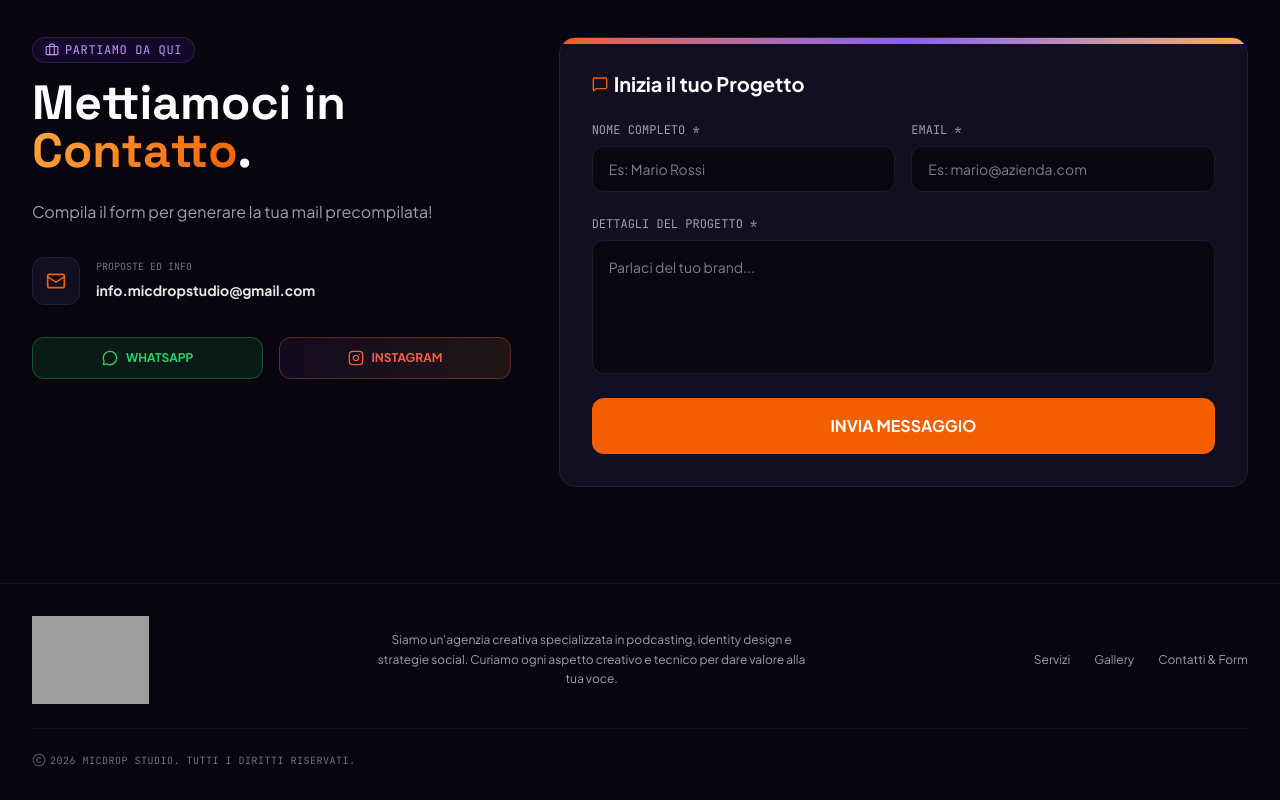
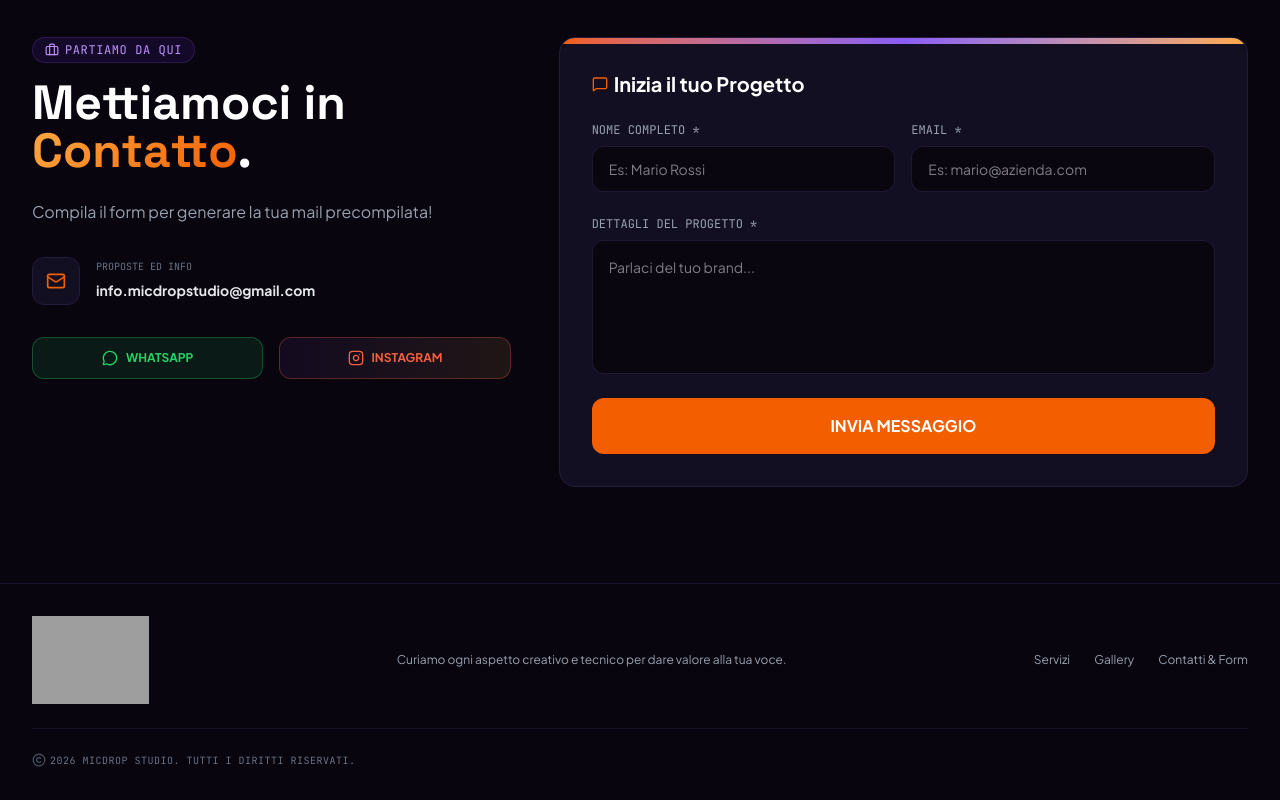
Before and after one commit to MicDropStudio/MicDrop, a React (Vite) app: page / in a window 1280 px wide. Shown: the part 2483-3283 px from the top of the page. Built offline with nearby package versions, Linux system fonts and the light colour scheme; grey boxes are pictures that could not be loaded.

Commit message:
Fix Footer

```diff
--- a/src/App.tsx
+++ b/src/App.tsx
@@ -80,7 +80,7 @@ export default function App() {
             </div>
 
             <p className="text-xs text-gray-400 max-w-sm md:max-w-md text-center leading-relaxed" id="footer-text-centered">
-              Siamo un'agenzia creativa specializzata in podcasting, identity design e strategie social. Curiamo ogni aspetto creativo e tecnico per dare valore alla tua voce.
+              Curiamo ogni aspetto creativo e tecnico per dare valore alla tua voce.
             </p>
 
             {/* Quick columns navigation */}
```
